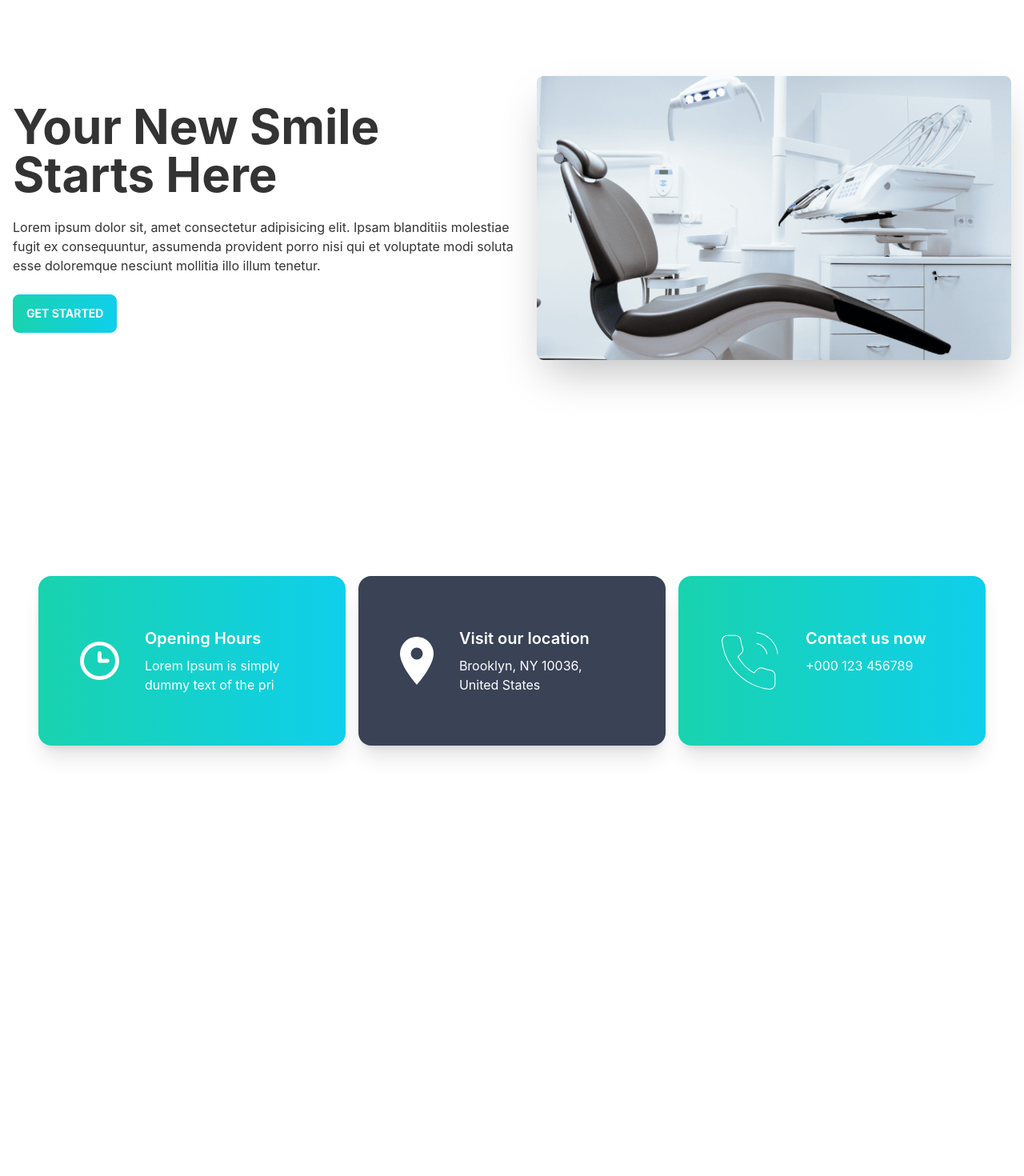
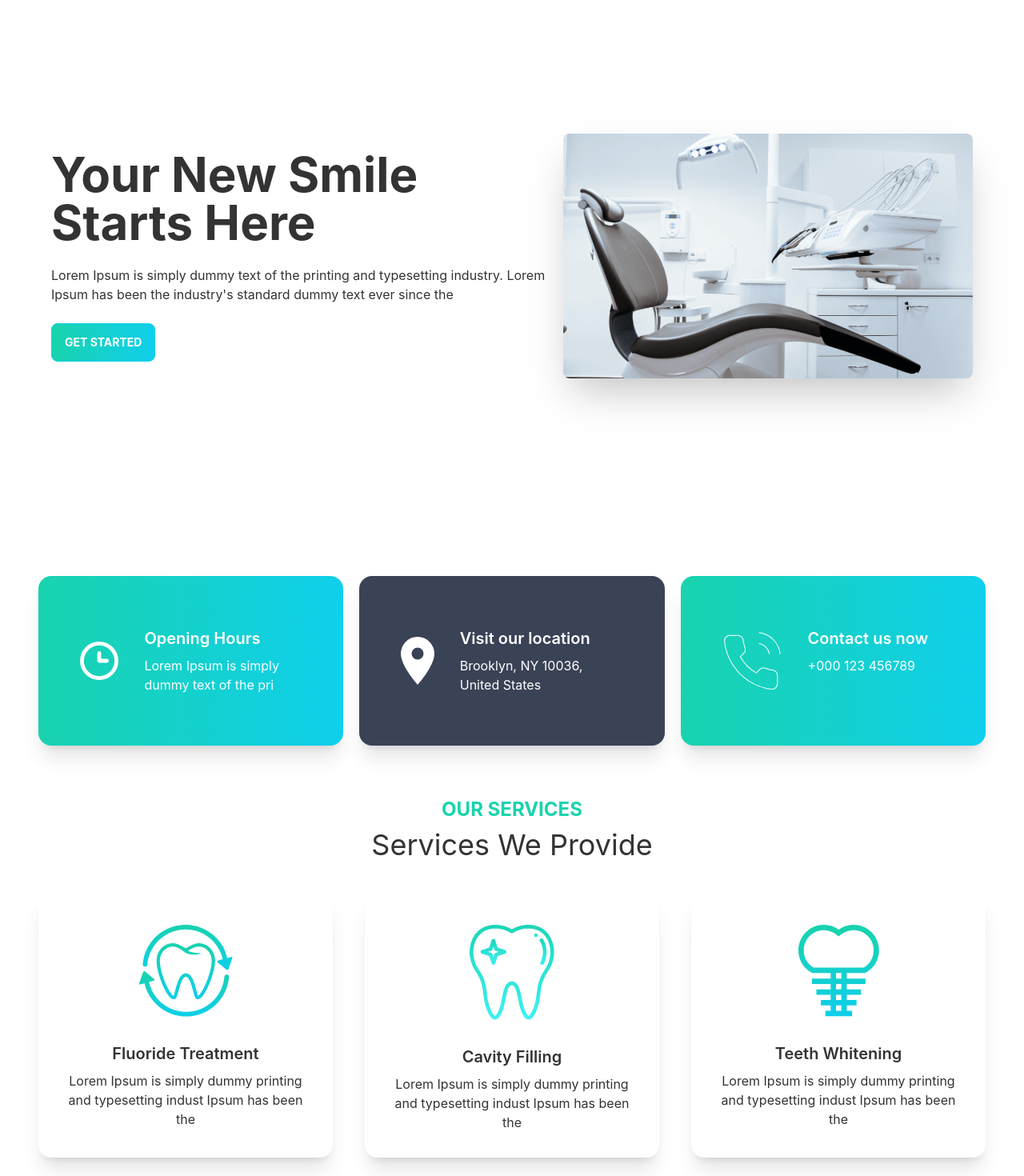
Before and after one commit to rokib97/doctors-portal-client, a React (Create React App) app: page / in a window 1280 px wide. Shown: the part 240-1710 px from the top of the page at 80% size. Before the commit the page ends 1220 px from the top, so only its background shows below. Built offline with nearby package versions, Linux system fonts and the light colour scheme.

Commit message:
added services

```diff
--- a/src/Pages/Home/Banner.css
+++ b/src/Pages/Home/Banner.css
@@ -1,4 +1,4 @@
-.image-details img {
+/* .image-details img {
   width: 594px;
   height: 355px;
-}
+} */
--- a/src/Pages/Home/Banner.js
+++ b/src/Pages/Home/Banner.js
@@ -4,15 +4,20 @@
 const Banner = () => {
   return (
     <div class="hero min-h-screen">
-      <div class="hero-content flex-col lg:flex-row-reverse image-details ">
-        <img src={chair} class="rounded-lg shadow-2xl" alt="" />
-        <div className="banner-left">
-          <h1 class="text-6xl font-bold">Your New Smile Starts Here</h1>
+      <div class="hero-content flex-col lg:flex-row-reverse md:flex-row-reverse">
+        <img
+          class="lg:max-w-lg md:max-w-md sm:max-w-sm rounded-lg shadow-2xl"
+          src={chair}
+          alt=""
+        />
+        <div>
+          <h1 class="lg:text-6xl md:text-4xl text-3xl font-bold">
+            Your New Smile Starts Here
+          </h1>
           <p class="py-6">
-            Lorem ipsum dolor sit, amet consectetur adipisicing elit. Ipsam
-            blanditiis molestiae fugit ex consequuntur, assumenda provident
-            porro nisi qui et voluptate modi soluta esse doloremque nesciunt
-            mollitia illo illum tenetur.
+            Lorem Ipsum is simply dummy text of the printing and typesetting
+            industry. Lorem Ipsum has been the industry's standard dummy text
+            ever since the
           </p>
           <button class="btn btn-primary text-uppercase text-white font-bold bg-gradient-to-r from-secondary to-primary">
             Get Started
--- a/src/Pages/Home/Home.js
+++ b/src/Pages/Home/Home.js
@@ -1,12 +1,14 @@
 import React from "react";
 import Banner from "./Banner";
 import Info from "./Info";
+import Services from "./Services";
 
 const Home = () => {
   return (
-    <div>
+    <div className="p-12">
       <Banner></Banner>
       <Info></Info>
+      <Services></Services>
     </div>
   );
 };
--- a/src/Pages/Home/Info.js
+++ b/src/Pages/Home/Info.js
@@ -6,7 +6,7 @@
 
 const Info = () => {
   return (
-    <div className="grid grid-cols-1 lg:grid-cols-3 gap-4 p-12">
+    <div className="grid grid-cols-1 lg:grid-cols-3 md:grid-cols-2 gap-5">
       <InfoCard
         cardTitle="Opening Hours"
         bgClass="bg-gradient-to-r from-secondary to-primary"
--- /dev/null
+++ b/src/Pages/Home/Service.js
@@ -0,0 +1,18 @@
+import React from "react";
+
+const Service = ({ service }) => {
+  const { img, name, description } = service;
+  return (
+    <div class="card lg:max-w-lg bg-base-100 shadow-xl">
+      <figure class="px-10 pt-10">
+        <img src={img} alt="Shoes" class="rounded-xl" />
+      </figure>
+      <div class="card-body items-center text-center">
+        <h2 class="card-title">{name}</h2>
+        <p>{description}</p>
+      </div>
+    </div>
+  );
+};
+
+export default Service;
--- /dev/null
+++ b/src/Pages/Home/Services.js
@@ -0,0 +1,45 @@
+import React from "react";
+import cavity from "../../assets/images/cavity.png";
+import fluoride from "../../assets/images/fluoride.png";
+import whitening from "../../assets/images/whitening.png";
+import Service from "./Service";
+const Services = () => {
+  const services = [
+    {
+      _id: 1,
+      name: "Fluoride Treatment",
+      description:
+        "Lorem Ipsum is simply dummy printing and typesetting indust Ipsum has been the",
+      img: fluoride,
+    },
+    {
+      _id: 2,
+      name: "Cavity Filling",
+      description:
+        "Lorem Ipsum is simply dummy printing and typesetting indust Ipsum has been the",
+      img: whitening,
+    },
+    {
+      _id: 3,
+      name: "Teeth Whitening",
+      description:
+        "Lorem Ipsum is simply dummy printing and typesetting indust Ipsum has been the",
+      img: cavity,
+    },
+  ];
+  return (
+    <div className="my-16">
+      <div className="text-center">
+        <h3 className="text-secondary text-2xl font-bold">OUR SERVICES</h3>
+        <h2 className="text-4xl mt-2">Services We Provide</h2>
+      </div>
+      <div className="grid sm:grid-cols-1 md:grid-cols-2 lg:grid-cols-3 gap-10 mt-10">
+        {services.map((service) => (
+          <Service key={service._id} service={service}></Service>
+        ))}
+      </div>
+    </div>
+  );
+};
+
+export default Services;
```
